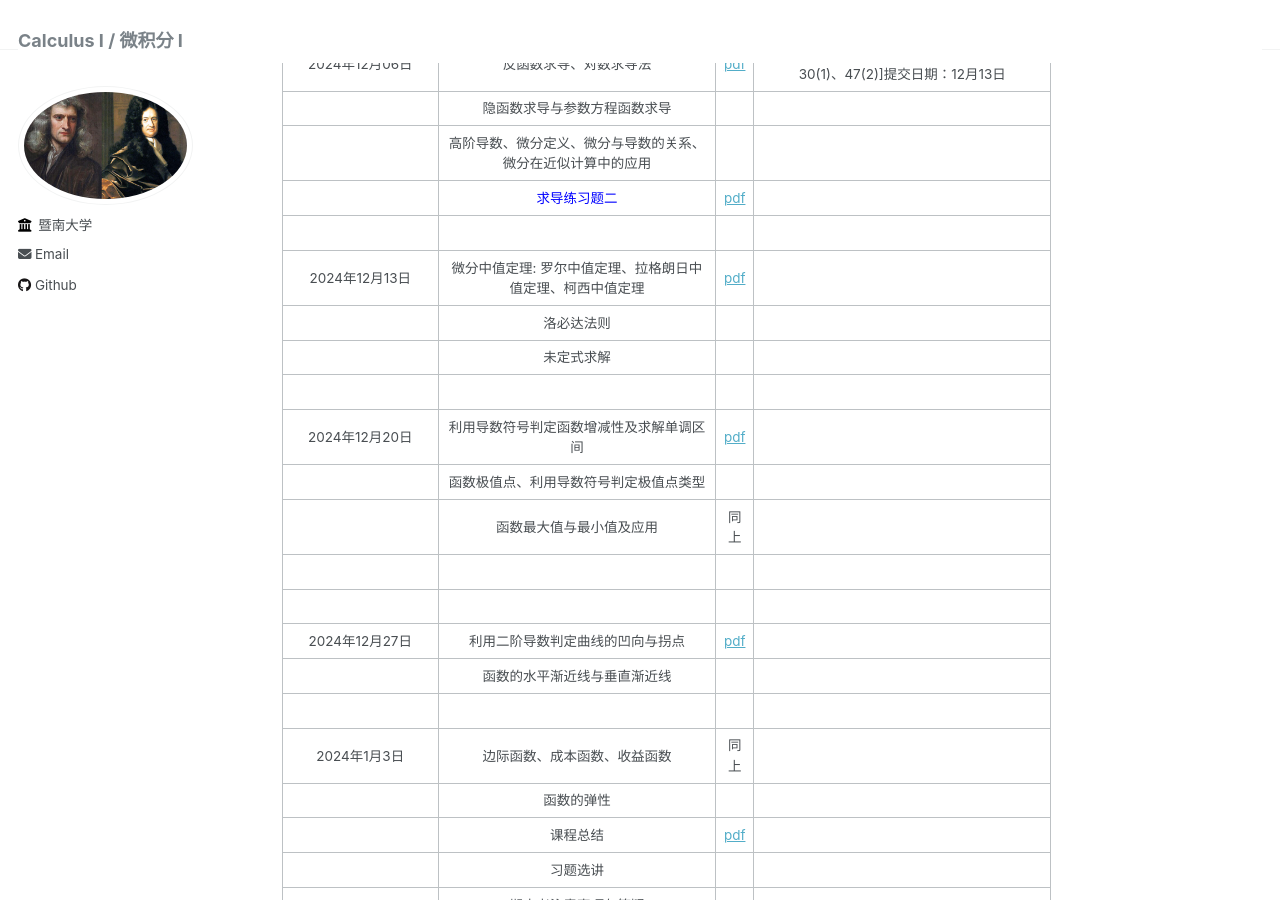
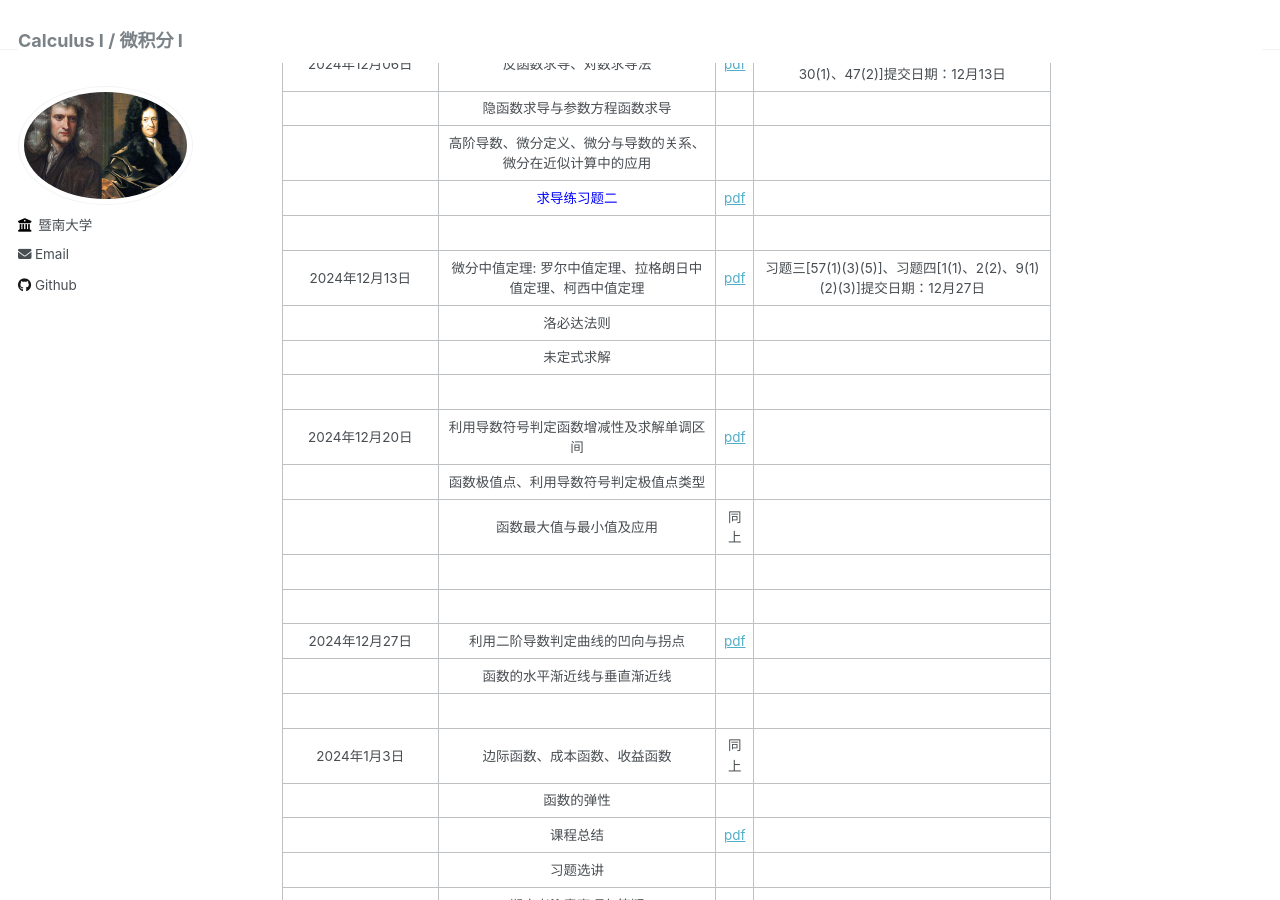
Before and after one commit to wangyuanhao/calculus_course_webpage, a Jekyll site: the page built from _pages/about.md, in a window 1280 px wide and 900 px high, scrolled down 3227 px. Built offline with Jekyll 4.4.1, drawn with Linux system fonts in a browser that asks for light colours.

Commit message:
Update about.md

```diff
--- a/_pages/about.md
+++ b/_pages/about.md
@@ -97,7 +97,7 @@ redirect_from:
 |                                       | 高阶导数、微分定义、微分与导数的关系、微分在近似计算中的应用 |                                   |                                                              |
 |                                       |             <font color=blue>求导练习题二</font>             | [pdf](../notes/Ch3_exercise2.pdf) |                                                              |
 |                                       |                                                              |                                   |                                                              |
-|            2024年12月13日             |  微分中值定理: 罗尔中值定理、拉格朗日中值定理、柯西中值定理  |    [pdf](../notes/part10.pdf)     |                                                              |
+|            2024年12月13日             |  微分中值定理: 罗尔中值定理、拉格朗日中值定理、柯西中值定理  |    [pdf](../notes/part10.pdf)     | 习题三[57(1)(3)(5)]、习题四[1(1)、2(2)、9(1)(2)(3)]提交日期：12月27日 |
 |                                       |                          洛必达法则                          |                                   |                                                              |
 |                                       |                          未定式求解                          |                                   |                                                              |
 |                                       |                                                              |                                   |                                                              |
```
